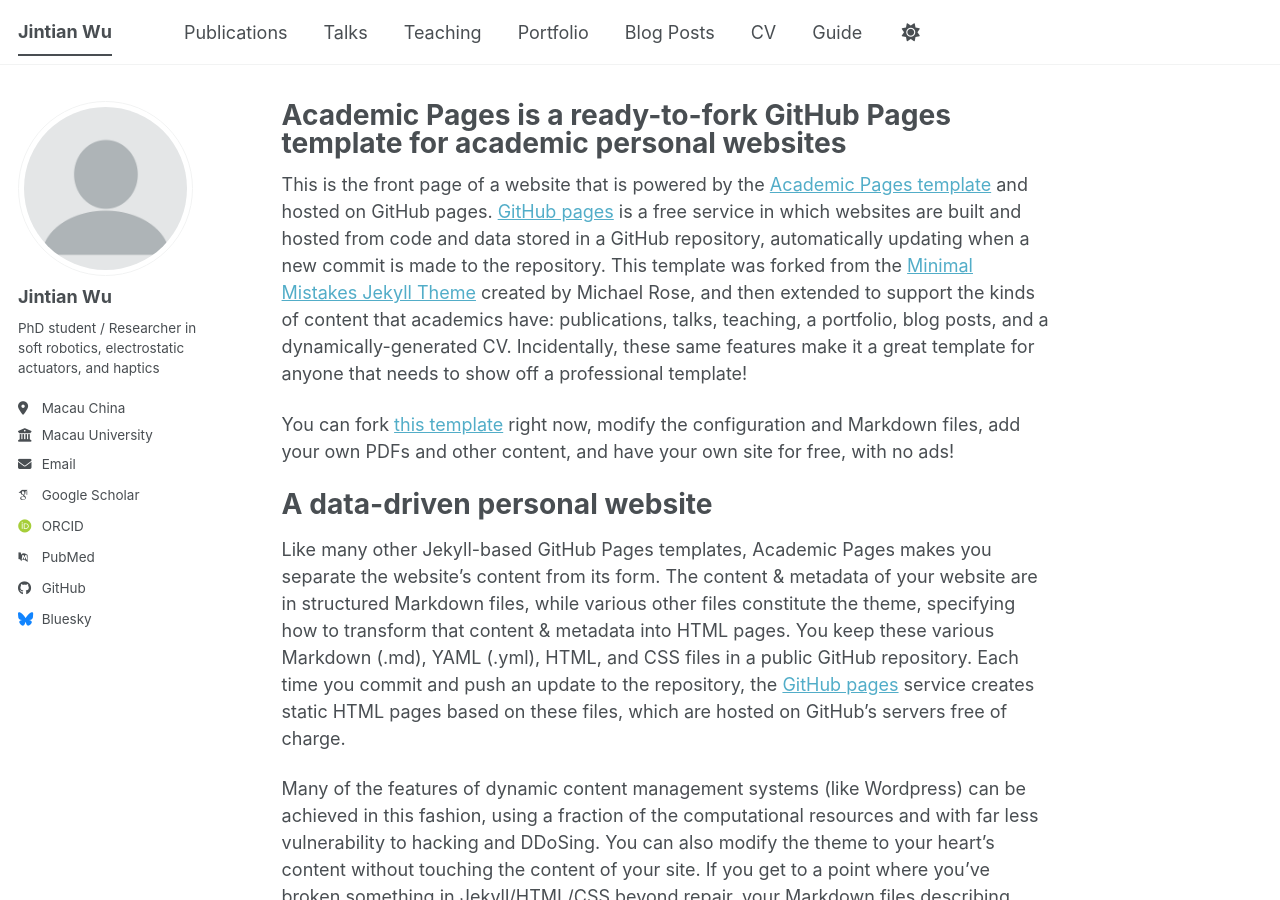
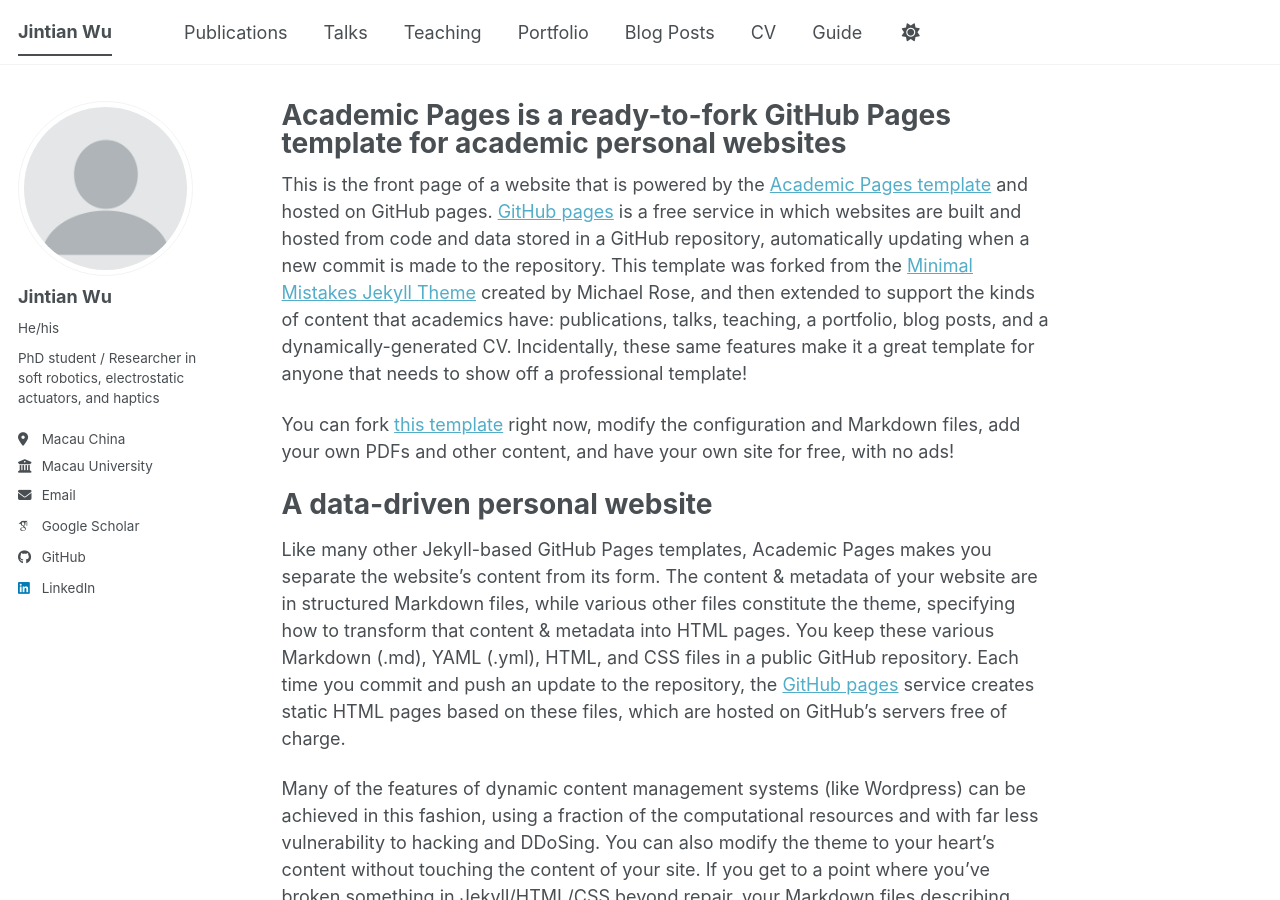
Before and after one commit to jintianwu1999-cell/jintianwu1999-cell.github.io, a Jekyll site: the page built from _pages/about.md, in a window 1280 px wide and 900 px high. Built offline with Jekyll 4.4.1, drawn with Linux system fonts in a browser that asks for light colours; some web fonts are replaced; a script bundle is joined from its source files by our own code; library files that are not in the unit come from our copies.

Commit message:
Update _config.yml

```diff
--- a/_config.yml
+++ b/_config.yml
@@ -25,7 +25,7 @@
   # Biographic information
   avatar           : "profile.png"
   name             : "Jintian Wu"
-  pronouns         : # example: "she/her"
+  pronouns         : "He/his"
   bio              : "PhD student / Researcher in soft robotics, electrostatic actuators, and haptics"
   location         : "Macau China"
   employer         : "Macau University"
@@ -38,10 +38,10 @@
   googlescholar    : "https://scholar.google.com/citations?user=PS_CX0AAAAAJ"
   inspire-hep      : # URL
   impactstory      : # URL
-  orcid            : "https://orcid.org/yourorcidurl"
+  orcid            : # "https://orcid.org/yourorcidurl"
   semantic         : # URL
   ssrn             : # URL
-  pubmed           : "https://www.ncbi.nlm.nih.gov/pubmed/?term=john+snow"
+  pubmed           : # "https://www.ncbi.nlm.nih.gov/pubmed/?term=john+snow"
   researchgate     : # URL
   scopus           : # URL
   zotero           : # URL
@@ -57,7 +57,7 @@
 
   # Social media
   artstation       : # Username
-  bluesky          : "bsky.app" # Replace this with you Bluesky username
+  bluesky          : # "bsky.app" # Replace this with you Bluesky username
   facebook         : # Username
   flickr           : # Username
   foursquare       : # Username
@@ -66,7 +66,7 @@
   keybase          : # Username
   instagram        : # Username
   lastfm           : # Username
-  linkedin         : # Username
+  linkedin         :  吴金田 Jintian Wu
   mastodon         : # URL
   medium           : # URL
   pinterest        : # Username
```
